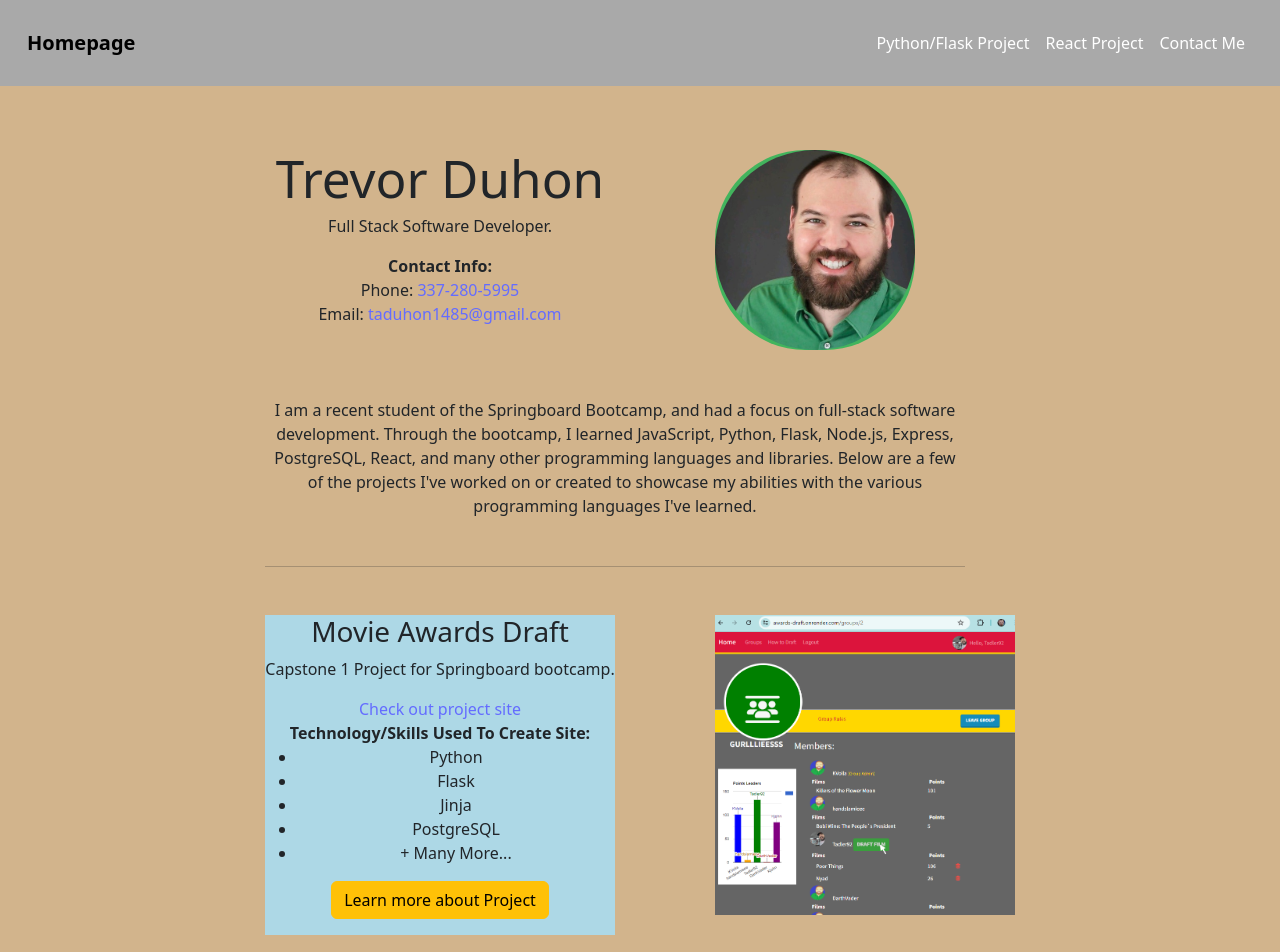
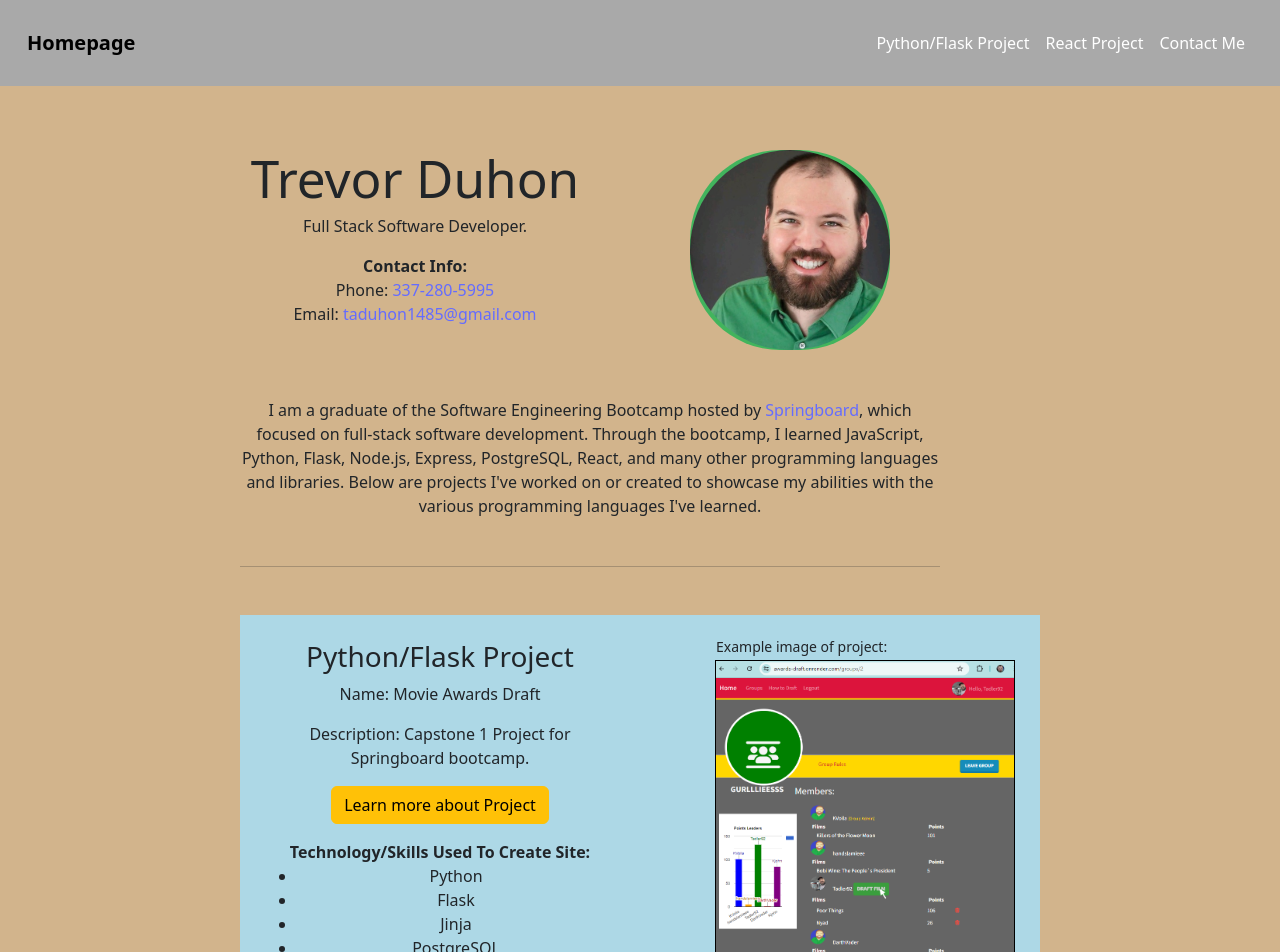
Before and after one commit to Tadler92/Portfolio, a React (Vite) app: page / in a window 1280 px wide. Shown: the top 952 px of the page. Built offline with nearby package versions, Linux system fonts and the light colour scheme.

Commit message:
Made changes suggested to me by Haley to make my site a bit more user-friendly

```diff
--- a/src/Contact.jsx
+++ b/src/Contact.jsx
@@ -21,7 +21,7 @@ const Contact = () => {
         <div className='Contact-info'>
           <h1 className='Contact-header'>Contact Me</h1>
           <p className='mt-4'>
-            If you wish to contact me about either one of my projects that I talk about on this site, or for something else, please contact me via one of the following options.
+            If you wish to contact me, please do so using any of the below options.
           </p>
 
           <h3 className='mt-5'>Phone:</h3>
--- a/src/Home.jsx
+++ b/src/Home.jsx
@@ -31,7 +31,7 @@ const Home = () => {
           </div>
         </div>
         <p className='Home-bio mt-5'>
-          I am a recent student of the Springboard Bootcamp, and had a focus on full-stack software development.  Through the bootcamp, I learned JavaScript, Python, Flask, Node.js, Express, PostgreSQL, React, and many other programming languages and libraries. Below are a few of the projects I've worked on or created to showcase my abilities with the various programming languages I've learned.
+          I am a graduate of the Software Engineering Bootcamp hosted by <a href='https://www.springboard.com/courses/software-engineering-career-track/'>Springboard</a>, which focused on full-stack software development.  Through the bootcamp, I learned JavaScript, Python, Flask, Node.js, Express, PostgreSQL, React, and many other programming languages and libraries. Below are projects I've worked on or created to showcase my abilities with the various programming languages I've learned.
         </p>
       {/* </div> */}
 
@@ -46,6 +46,7 @@ const Home = () => {
           skills={['Python', 'Flask', 'Jinja', 'PostgreSQL', '+ Many More...']}
           pathname='/move-awards-draft'
           projectImg={cap1Img}
+          projectType='Python/Flask Project'
         />
 
         <hr className='Home-line my-5' />
@@ -57,6 +58,7 @@ const Home = () => {
           skills={['React', 'JavaScript', 'HTML', 'CSS', '+ Many More...']}
           pathname='/react-jobly'
           projectImg={cap2Img}
+          projectType='React Project'
         />
         </div>
       </div>
--- a/src/Project.css
+++ b/src/Project.css
@@ -5,6 +5,10 @@
     /* justify-content: space-between; */
     gap: 100px;
     /* margin-left: 15%; */
+  }
+
+  .Project-img {
+    top: 20px;
   }
 }
 
@@ -67,3 +71,19 @@ figure {
 figcaption {
   font-weight: 600;
 }
+
+.Project {
+  background-color: lightblue;
+  /* margin-bottom: 5px; */
+  padding: 25px;
+}
+
+.Project-img {
+  border: solid black 1px;
+  position: relative;
+}
+
+.Project-img small {
+  position: absolute;
+  top: -25px;
+}
--- a/src/Project.jsx
+++ b/src/Project.jsx
@@ -3,17 +3,23 @@ import Image from './images/Headshot1.jpg'
 import './Project.css'
 import { Link, useNavigate } from 'react-router-dom';
 
-const Project = ({projectName, projectDescription, projectURL, skills, pathname, projectImg}) => {
+const Project = ({projectName, projectDescription, projectURL, skills, pathname, projectImg, projectType}) => {
   const navigate = useNavigate();
 
   return (
     <>
       <div className='Project'>
         <div className='Project-info'>
-          <h3>{projectName}</h3>
-          <p>{projectDescription}</p>
+          <h3>{projectType}</h3>
+          <p>Name: {projectName}</p>
+          <p>Description: {projectDescription}</p>
           {/* <Link to={projectURL} target='_blank' /> */}
-          <a href={projectURL} target='_blank'>Check out project site</a>
+          {/* <a href={projectURL} target='_blank'>Check out project site</a> */}
+
+          <button className='btn btn-warning mb-3' onClick={() => navigate(pathname)}>
+            Learn more about Project
+          </button>
+
           <figure>
             <figcaption>Technology/Skills Used To Create Site:</figcaption>
             <ul>
@@ -27,12 +33,18 @@ const Project = ({projectName, projectDescription, projectURL, skills, pathname,
               <li>+ Many More...</li> */}
             </ul>
           </figure>
-          <button className='btn btn-warning mb-3' onClick={() => navigate(pathname)}>
+
+          <a href={projectURL} target='_blank'>
+            Check out project site
+          </a>
+
+          {/* <button className='btn btn-warning mb-3' onClick={() => navigate(pathname)}>
             Learn more about Project
-          </button>
+          </button> */}
           {/* <button {<Link to={projectURL} target='_blank' />}>Check out project site</button> */}
         </div>
         <div className='Project-img'>
+          <small>Example image of project:</small>
           <img src={projectImg} />
         </div>
       </div>
--- a/src/projectData.js
+++ b/src/projectData.js
@@ -25,7 +25,7 @@ const projects = {
       For this specific project, I did everything; I built it from the ground up.  I designed and re-designed the database layout/relationships.  I created specific data necessary to give point to films based on the awards they are nominated for and win, as well as relate those film-points to users who draft those films.  I made all the different routes and pages that a user will visit on the site (including the 404 page).  I set up all the forms, made all the page layouts, added all the page styles, created the navbar and footer and added the content to all the pages a user would visit.
     `,
     paragraph32: `
-      Coding specific tasks I completed with this project are setting up the security of the site using Bcrypt for password hashing, and using Sessions to hold "currentUser" information that would then be checked against data that is in the database itself, or that has come from the database and is on the site.  I also created all the models using SQLAlchemy to connect to my database and get the data I needed in the various routes I created.  In my group pages, I use JavaScript to create a graph that shows a visual of who is winning in the group itself; I also used Javascript to limit both the amount of people who could join a group and the number of films a member could draft to 8.  As for data from an external API, a user can click on the title of a film (or type a film's title at the end of the url), and they'll be taken to the film's page where they'll see the film's title, rating, and poster which was requested and gotten from the Open Movie Database; it will also have a table showing any awards shows it was nominated at, the category it was nominated in, as well as if it won with the points it gets for each nomination/win, and that was data I had to create on my own.
+      Coding specific tasks I completed with this project are setting up the security of the site using Bcrypt for password hashing, and using Sessions to hold "currentUser" information that would then be checked against data that is in the database itself, or that has come from the database and is on the site.  I also created all the models using SQLAlchemy to connect to my database and get the data I needed in the various routes I created.  In my group pages, I use JavaScript to create a graph that shows a visual of who is winning in the group itself; I also used Javascript to limit both the amount of people who could join a group and the number of films a member could draft to eight.  As for data from an external API, a user can click on the title of a film (or type a film's title at the end of the url), and they'll be taken to the film's page where they'll see the film's title, rating, and poster which was requested and gotten from the Open Movie Database; it will also have a table showing any awards shows it was nominated at, the category it was nominated in, as well as if it won with the points it gets for each nomination/win, and that was data I had to create on my own.
     `
   },
   joblyFrontend: {
```
Lines whose indentation alone changed are shown as unchanged.
